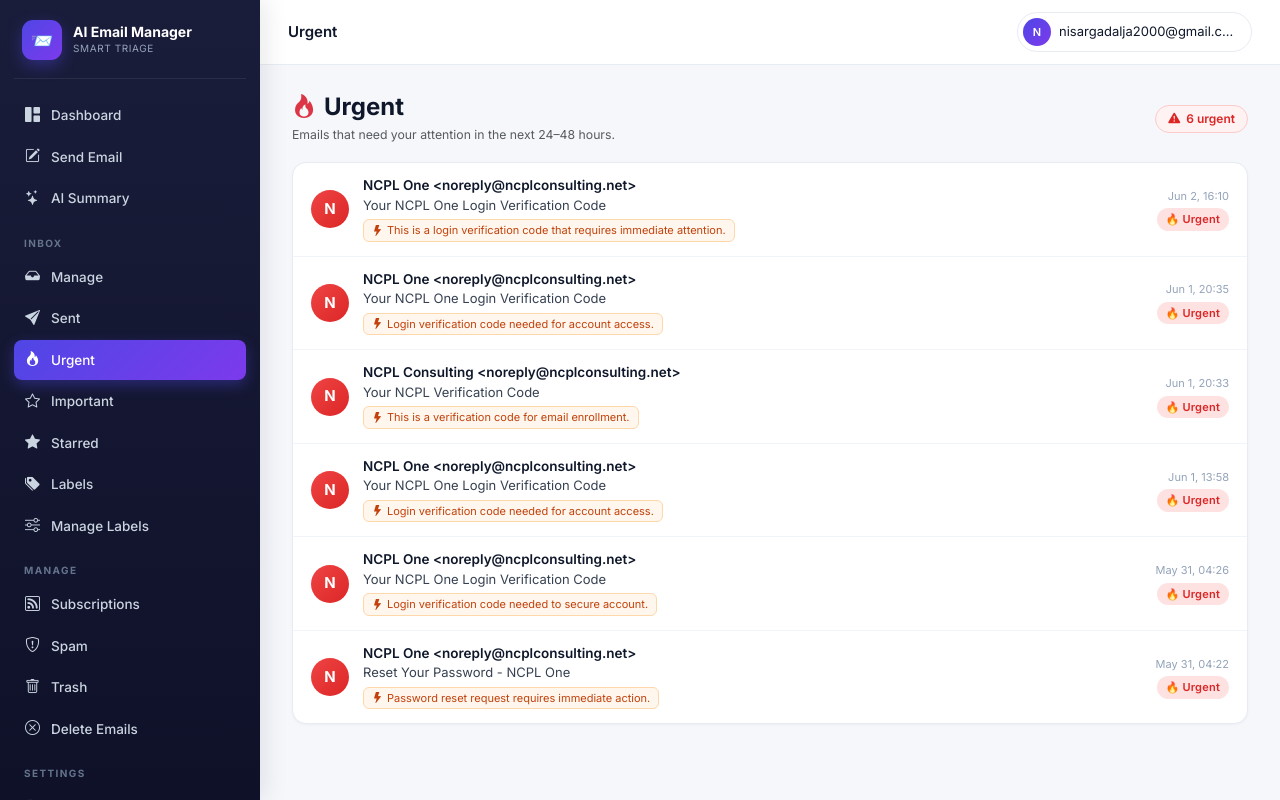
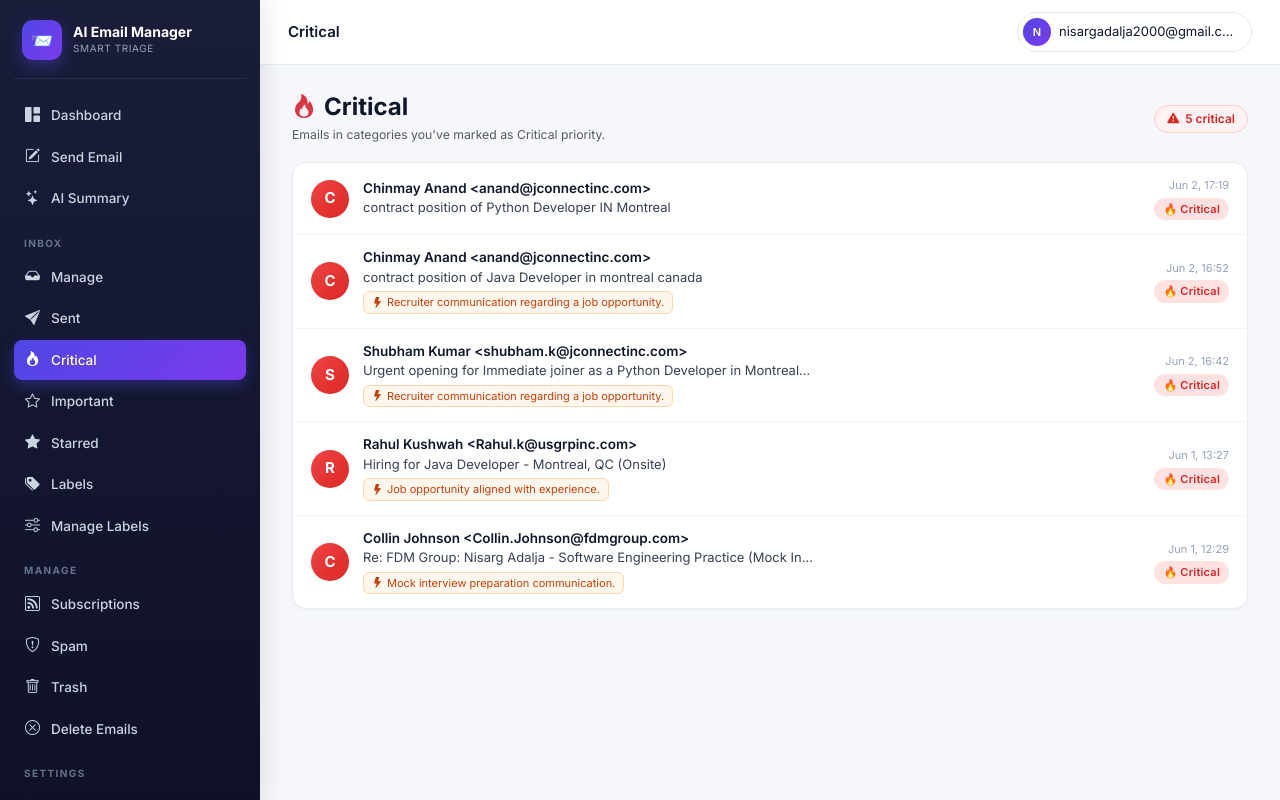
Before and after one commit to nisarg291/AI_Email_Manager, a Django app: page /accounts/urgent/ in a window 1280 px wide. Run offline with Django 5.2, Linux system fonts and the light colour scheme; a user stored in the database is signed in; data comes from the database, SQL or seed files in the repository; parts of the project's set-up code (start-up, migrations or seed data) failed here and were passed over.

Commit message:
Update sidebar and email views to display critical emails instead of urgent
Modify the application to filter and display emails based on user-defined "critical" category preferences, replacing the previous "urgent" designation. This involves changes to backend logic in `accounts/views.py` and frontend updates in `templates/base.html` and `templates/urgent.html`.

Replit-Commit-Author: Agent
Replit-Commit-Session-Id: 0c46a10c-6ca4-4952-bac6-ccd37e592262
Replit-Commit-Checkpoint-Type: full_checkpoint
Replit-Commit-Event-Id: 5547006c-ed67-4ce9-8a76-763f83375304
Replit-Commit-Screenshot-Url: https://storage.googleapis.com/screenshot-production-us-central1/65f00a15-838b-48d1-9191-4b70d15a8b25/0c46a10c-6ca4-4952-bac6-ccd37e592262/d4i55OF
Replit-Helium-Checkpoint-Created: true

```diff
--- a/accounts/views.py
+++ b/accounts/views.py
@@ -247,7 +247,7 @@ from google_auth_oauthlib.flow import Flow
 from google.oauth2 import id_token as google_id_token
 from google.auth.transport import requests as google_requests
 
-from .models import GoogleAccount, UserProfile, ClassifiedEmail, EmailCategory, UserCustomCategory, ClassificationJob
+from .models import GoogleAccount, UserProfile, ClassifiedEmail, EmailCategory, UserCustomCategory, ClassificationJob, UserCategoryPreference
 from . import services
 
 if settings.DEBUG:
@@ -394,7 +394,10 @@ def dashboard(request):
     stats = {
         "total":     ClassifiedEmail.objects.filter(user=request.user).count(),
         "important": ClassifiedEmail.objects.filter(user=request.user, importance__gte=4).count(),
-        "urgent":    ClassifiedEmail.objects.filter(user=request.user, is_urgent=True).count(),
+        "urgent":    ClassifiedEmail.objects.filter(
+            user=request.user,
+            category__in=UserCategoryPreference.objects.filter(user=request.user, tier="critical").values_list("category_id", flat=True)
+        ).count(),
         "trashed":   ClassifiedEmail.objects.filter(user=request.user, action_taken="trashed").count(),
     }
     return render(request, "dashboard.html", {
@@ -465,7 +468,11 @@ def toggle_live(request):
 
 @login_required
 def urgent_view(request):
-    qs = (ClassifiedEmail.objects.filter(user=request.user, is_urgent=True)
+    from .models import UserCategoryPreference
+    critical_cat_ids = UserCategoryPreference.objects.filter(
+        user=request.user, tier="critical"
+    ).values_list("category_id", flat=True)
+    qs = (ClassifiedEmail.objects.filter(user=request.user, category__in=critical_cat_ids)
           .select_related("category").order_by("-received_at")[:100])
     return render(request, "urgent.html", {"emails": qs})
 
@@ -1002,7 +1009,10 @@ def dashboard(request):
     stats = {
         "total":     ClassifiedEmail.objects.filter(user=request.user).count(),
         "important": ClassifiedEmail.objects.filter(user=request.user, importance__gte=4).count(),
-        "urgent":    ClassifiedEmail.objects.filter(user=request.user, is_urgent=True).count(),
+        "urgent":    ClassifiedEmail.objects.filter(
+            user=request.user,
+            category__in=UserCategoryPreference.objects.filter(user=request.user, tier="critical").values_list("category_id", flat=True)
+        ).count(),
         "trashed":   ClassifiedEmail.objects.filter(user=request.user, action_taken="trashed").count(),
     }
     recent = (ClassifiedEmail.objects.filter(user=request.user)
--- a/templates/base.html
+++ b/templates/base.html
@@ -242,7 +242,7 @@ hr.dropdown-divider{margin:5px 0;border-color:var(--border)}
         <i class="bi bi-send-fill"></i> Sent
       </a>
       <a class="side-link {% if request.resolver_match.url_name == 'urgent' %}active{% endif %}" href="{% url 'urgent' %}">
-        <i class="bi bi-fire"></i> Urgent
+        <i class="bi bi-fire"></i> Critical
       </a>
       <a class="side-link {% if request.resolver_match.url_name == 'important' %}active{% endif %}" href="{% url 'important' %}">
         <i class="bi bi-star"></i> Important
--- a/templates/urgent.html
+++ b/templates/urgent.html
@@ -1,5 +1,5 @@
-{% extends "base.html" %}{% block title %}Urgent{% endblock %}
-{% block topbar_title %}Urgent{% endblock %}
+{% extends "base.html" %}{% block title %}Critical{% endblock %}
+{% block topbar_title %}Critical{% endblock %}
 {% block body %}
 
 <style>
@@ -11,11 +11,11 @@
 
 <div class="urg-header">
   <div>
-    <h4 class="mb-1 fw-bold" style="color:#0f172a"><i class="bi bi-fire text-danger me-2"></i>Urgent</h4>
-    <p class="text-muted small mb-0">Emails that need your attention in the next 24–48 hours.</p>
+    <h4 class="mb-1 fw-bold" style="color:#0f172a"><i class="bi bi-fire text-danger me-2"></i>Critical</h4>
+    <p class="text-muted small mb-0">Emails in categories you've marked as Critical priority.</p>
   </div>
   {% if emails %}
-    <span class="urg-count"><i class="bi bi-exclamation-triangle-fill"></i>{{ emails|length }} urgent</span>
+    <span class="urg-count"><i class="bi bi-exclamation-triangle-fill"></i>{{ emails|length }} critical</span>
   {% endif %}
 </div>
 
@@ -34,14 +34,14 @@
         <div class="elist-meta">
           <span class="elist-time local-ts" data-ts="{{ e.received_at|date:'c' }}">{{ e.received_at|date:"M d, H:i" }}</span>
           {% if e.event_when %}<span class="event-badge"><i class="bi bi-calendar-event me-1"></i>{{ e.event_when }}</span>{% endif %}
-          <span class="badge-tier tier-critical">🔥 Urgent</span>
+          <span class="badge-tier tier-critical">🔥 Critical</span>
         </div>
       </li>
     {% empty %}
       <li class="elist-empty">
         <i class="bi bi-check-circle-fill text-success"></i>
-        <strong>No urgent emails right now</strong>
-        <p class="small mt-1 mb-0">Great! Nothing requires immediate attention.</p>
+        <strong>No critical emails right now</strong>
+        <p class="small mt-1 mb-0">Nothing in your Critical-tier categories at the moment.</p>
       </li>
     {% endfor %}
   </ul>
```
